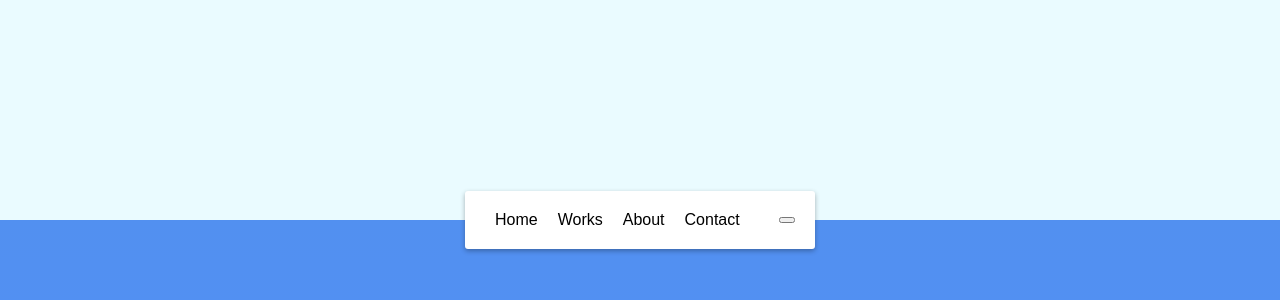
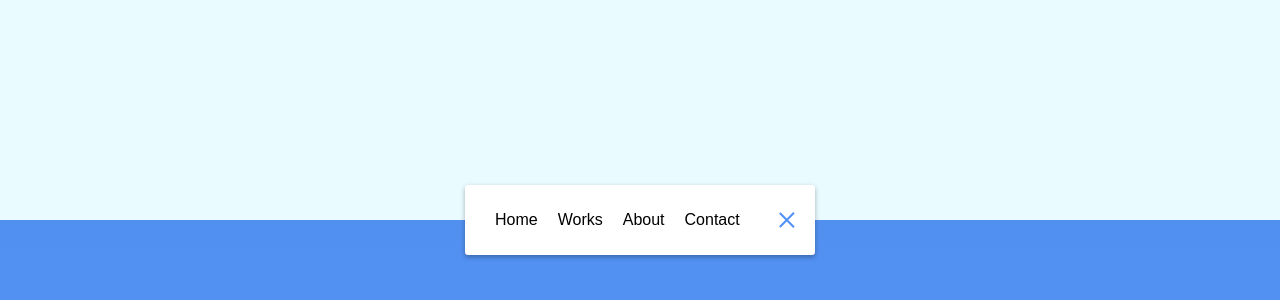
Before and after one commit to khan610/Animated-Navigation, a plain HTML site: page index.html in a window 1280 px wide. Shown: the part 180-480 px from the top of the page. Drawn offline with Linux system fonts and the light colour scheme; a web font is replaced by a local one.

Commit message:
Finished

```diff
--- a/script.js
+++ b/script.js
@@ -0,0 +1,4 @@
+const toggle = document.getElementById('toggle');
+const nav = document.getElementById('nav');
+
+toggle.addEventListener('click', () => nav.classList.toggle('active'));
--- a/style.css
+++ b/style.css
@@ -67,3 +67,40 @@ nav ul a {
   text-decoration: none;
   margin: 0 10px;
 }
+
+.icon {
+  background-color: #fff;
+  border: 0;
+  cursor: pointer;
+  padding: 0;
+  position: relative;
+  height: 30px;
+  width: 30px;
+}
+
+.icon:focus {
+  outline: 0;
+}
+
+.icon .line {
+  background-color: #5290f9;
+  height: 2px;
+  width: 20px;
+  position: absolute;
+  top: 10px;
+  left: 5px;
+  transition: transform 0.6s linear;
+}
+
+.icon .line2 {
+  top: auto;
+  bottom: 10px;
+}
+
+nav.active .icon .line1 {
+  transform: rotate(-765deg) translateY(5.5px);
+}
+
+nav.active .icon .line2 {
+  transform: rotate(765deg) translateY(-5.5px);
+}
```
